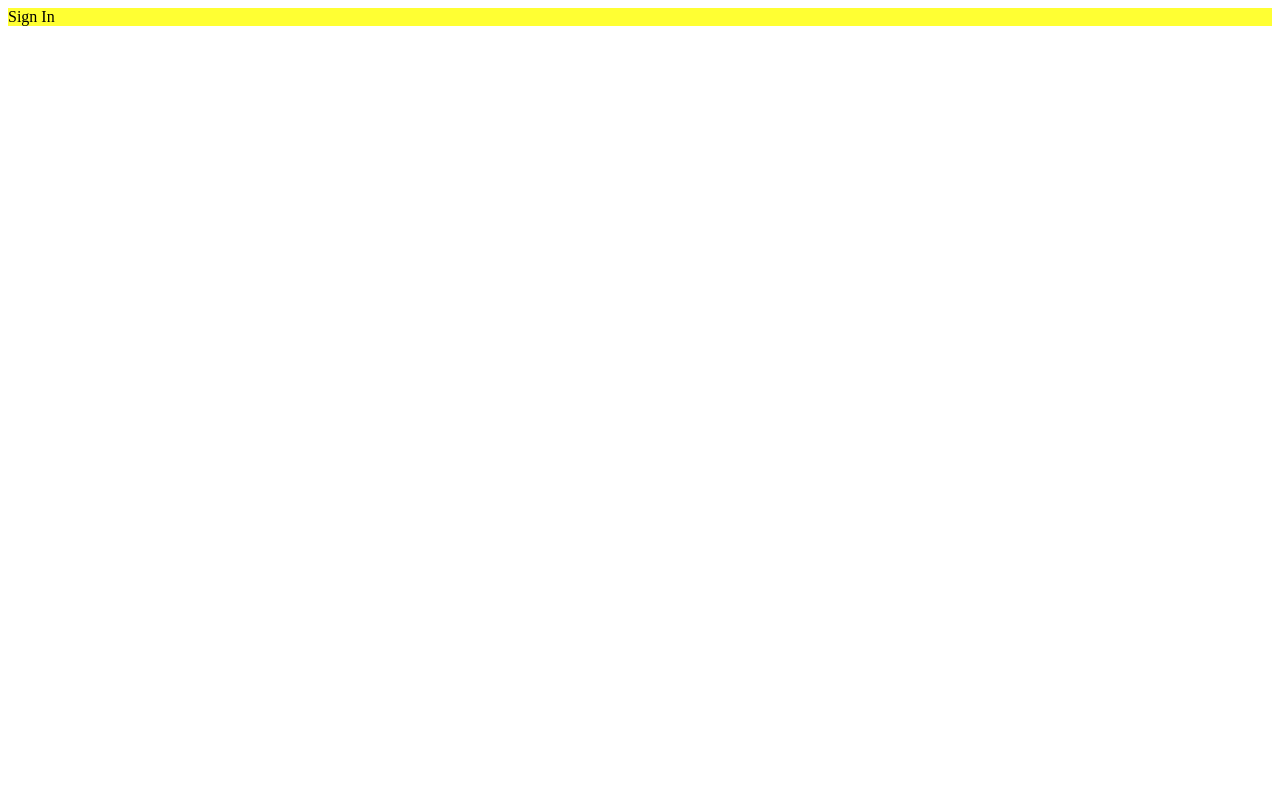
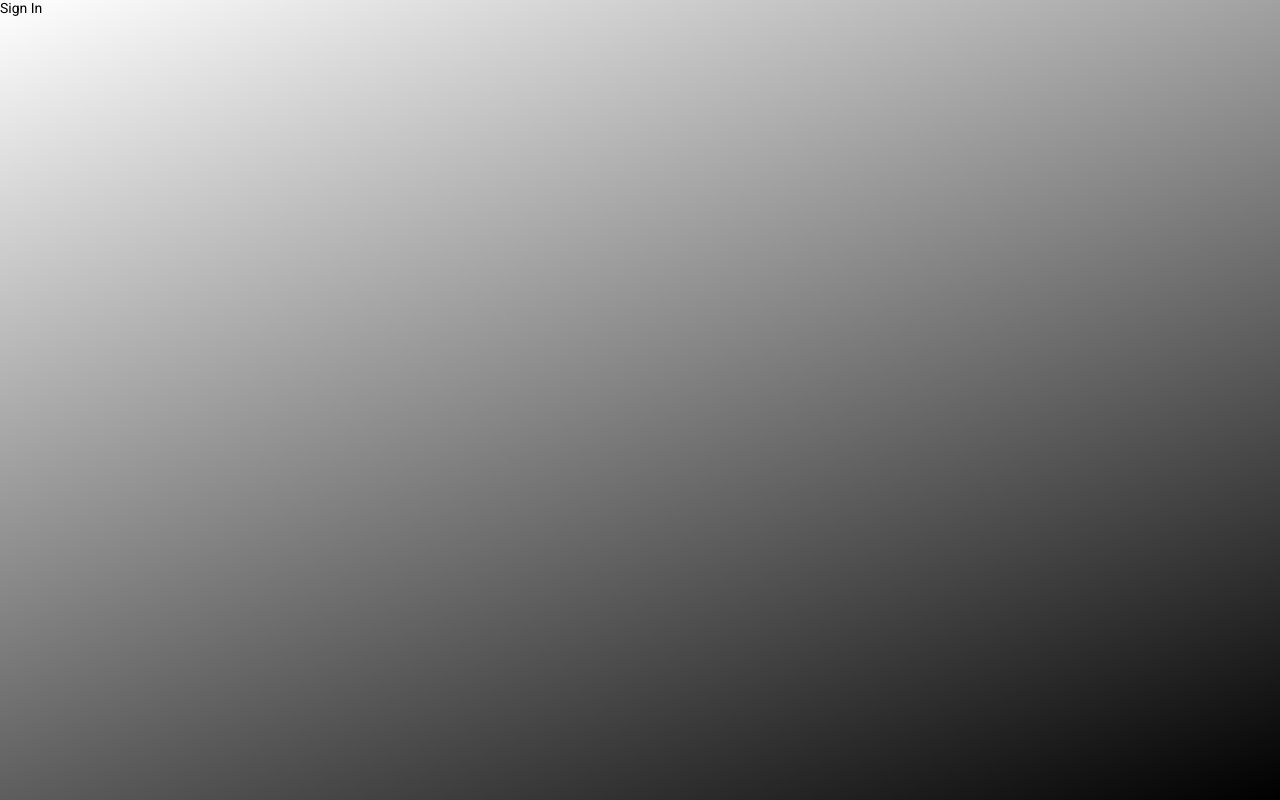
Before and after one commit to psatler/meetapp-frontend, a React (Create React App) app: page / in a window 1280 px wide. Built offline with nearby package versions, Linux system fonts and the light colour scheme.

Commit message:
feat: create global styles

```diff
--- a/src/App.tsx
+++ b/src/App.tsx
@@ -5,11 +5,13 @@
 
 import Routes from './routes';
 import history from './services/history';
+import GlobalStyle from './styles/global';
 
 function App() {
   return (
     <Router history={history}>
       <Routes />
+      <GlobalStyle />
     </Router>
   );
 }
--- a/src/pages/_layouts/auth/styles.ts
+++ b/src/pages/_layouts/auth/styles.ts
@@ -2,5 +2,5 @@
 
 export const Wrapper = styled.div`
   height: 100%;
-  background: #ffff33;
+  background: linear-gradient(-200deg, #fff, #000);
 `;
--- /dev/null
+++ b/src/styles/global.ts
@@ -0,0 +1,45 @@
+import { createGlobalStyle } from 'styled-components';
+
+export default createGlobalStyle`
+  @import url('https://fonts.googleapis.com/css?family=Roboto:400,700&display=swap');
+
+  * {
+    margin: 0;
+    padding: 0;
+    outline: 0;
+    box-sizing: border-box;
+  }
+
+  /* for all elements that have focus */
+  *:focus {
+    outline: 0;
+  }
+
+  /* to fill the maximum height of the screen */
+  html, body, #root {
+    height: 100%;
+  }
+
+  /* to let the fonts better defined  */
+  body {
+    -webkit-font-smoothing: antialiased;
+  }
+
+  /* adding input and button because they do not inheret the font from the body */
+  body, input, button {
+    font: 14px 'Roboto', sans-serif;
+  }
+
+  a {
+    text-decoration: none;
+  }
+
+  ul {
+    list-style: none;
+  }
+
+  button {
+    cursor: pointer;
+  }
+
+`;
```
